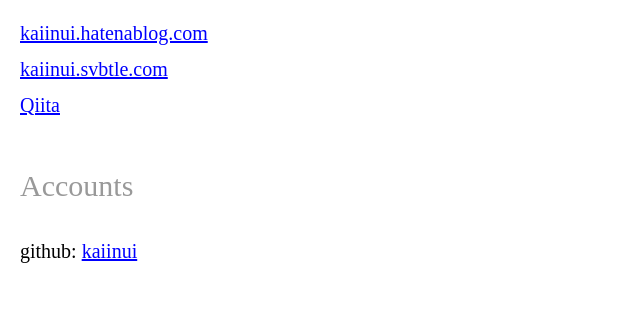
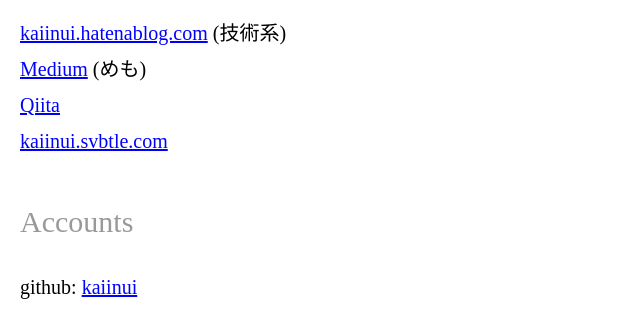
Before and after one commit to kaiinui/kaiinui.github.io, a plain HTML site: page index.html in a window 1280 px wide. Shown: the part 740-1065 px from the top of the page, without its empty margins (0-640 px from the left). Before the commit the page ends 1029 px from the top, so only its background shows below. Drawn offline with Linux system fonts and the light colour scheme.

Commit message:
Update index.html

```diff
--- a/index.html
+++ b/index.html
@@ -124,9 +124,10 @@
 </ul>
 <h2>Writings</h2>
 <ul class="lists">
-    <li><a href="http://kaiinui.hatenablog.com/">kaiinui.hatenablog.com</a></li>
+    <li><a href="http://kaiinui.hatenablog.com/">kaiinui.hatenablog.com</a> (技術系)</li>
+    <li><a href="https://medium.com/@bittervalley">Medium</a> (めも)</li>
+    <li><a href="http://qiita.com/kaiinui">Qiita</a></li>
     <li><a href="http://kaiinui.svbtle.com/">kaiinui.svbtle.com</a></li>
-    <li><a href="http://qiita.com/kaiinui">Qiita</a></li>
 </ul>
 <h2>Accounts</h2>
 <ul class="lists">
```
